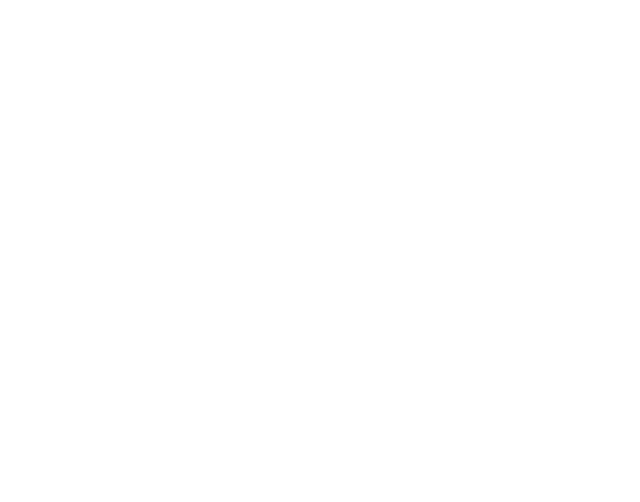
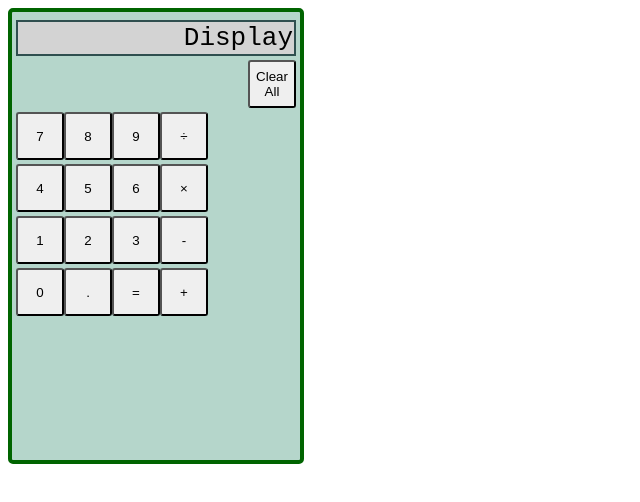
Before and after one commit to konradsurf/TOP-calculator, a plain HTML site: page index.html in a window 1280 px wide. Shown: the whole page, without its empty margins (0-640 px from the left). Drawn offline with Linux system fonts and the light colour scheme.

Commit message:
Create a basic HTML calculator with buttons for each digit, each of the above functions and an “Equals” key. Add a “clear” button. Add a display - with static numbers as a place-holder.

```diff
--- a/index.html
+++ b/index.html
@@ -8,7 +8,39 @@
   <link rel="stylesheet" href="style.css">
   <script src="javascript.js" defer></script>
 </head>
+
 <body>
-
+  <div class="calculator">
+    <div class="displayRow">
+      <div class="display">Display</div>
+    </div>
+    <div class="clearRow">
+      <button id="clear">Clear All</button>
+    </div>
+    <div class="sevenRow">
+      <button id="seven">7</button>
+      <button id="eight">8</button>
+      <button id="nine">9</button>
+      <button id="divide">&divide;</button>
+    </div>
+    <div class="fourRow">
+      <button id="four">4</button>
+      <button id="five">5</button>
+      <button id="6">6</button>
+      <button id="multiply">&times;</button>
+    </div>
+    <div class="oneRow">
+      <button id="one">1</button>
+      <button id="two">2</button>
+      <button id="three">3</button>
+      <button id="minus">-</button>
+    </div>
+    <div class="zeroRow">
+      <button id="zero">0</button>
+      <button id="decimal">.</button>
+      <button id="equals">=</button>
+      <button id="plus">+</button>
+    </div>
+  </div>
 </body>
 </html>
--- a/style.css
+++ b/style.css
@@ -0,0 +1,37 @@
+.calculator {
+  /* display: flex;
+  flex-direction: column; */
+  width: 18rem;
+  height: 28rem;
+  border: darkgreen 4px solid;
+  border-radius: 5px;
+  background-color: rgb(181, 214, 203);
+
+}
+
+.display {
+  padding: 1px;
+  background-color: lightgray;
+  text-align: right;
+  margin: 4px;
+  margin-top: 8px;
+  border: darkslategrey solid 2px;
+  font: 2em black;
+  font-family: monospace;
+}
+
+button {
+  font-family: Arial, Helvetica, sans-serif;
+  width: 3rem;
+  height: 3rem;
+  border-radius: 3px;
+}
+
+.clearRow {
+  justify-content: flex-end;
+}
+
+.sevenRow, .clearRow, .fourRow, .oneRow, .zeroRow {
+  display: flex;
+  margin: 4px;
+}
```
Also changed, not shown: 1 other file.
